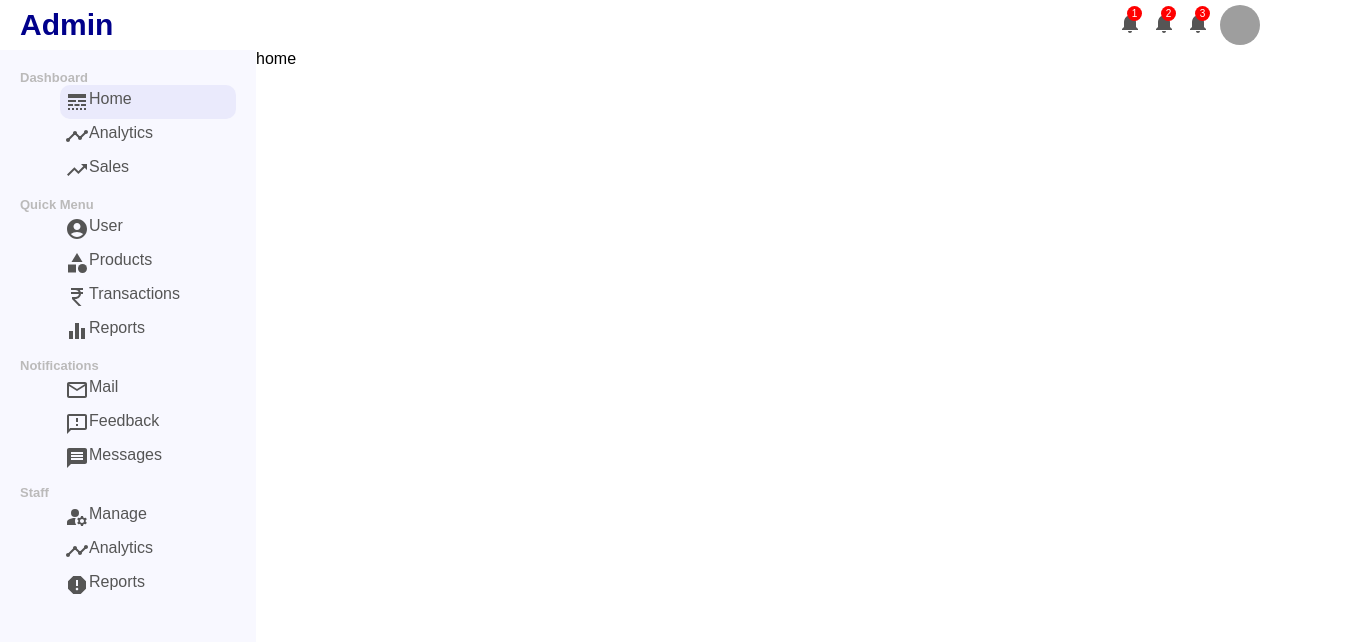
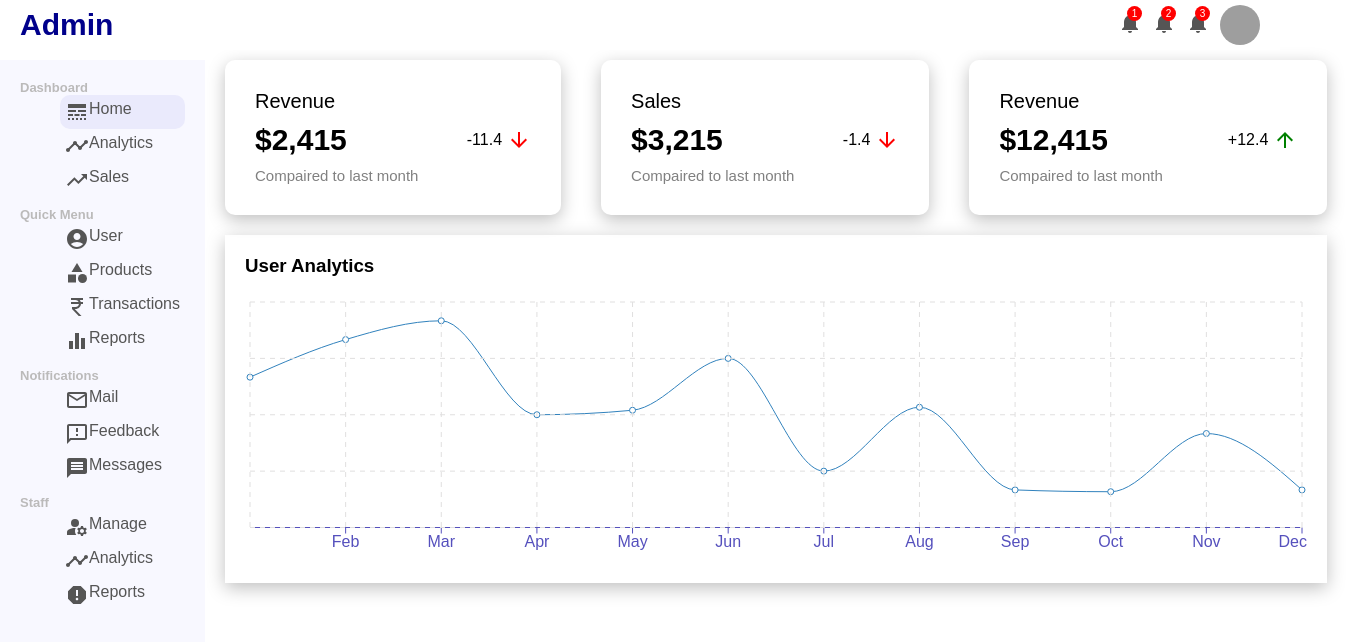
Before and after one commit to VishalRawatt/NetflixClone, a React (Create React App) app in the folder Admin/: page / in a window 1280 px wide. Shown: the top 642 px of the page, 1347 px wide, since content can reach past the window. Built offline with nearby package versions, Linux system fonts and the light colour scheme; grey boxes are pictures that could not be loaded.

Commit message:
recharts inside admin

```diff
--- a/Admin/package.json
+++ b/Admin/package.json
@@ -15,6 +15,7 @@
     "react": "^18.2.0",
     "react-dom": "^18.2.0",
     "react-scripts": "5.0.1",
+    "recharts": "^2.12.0",
     "styled-components": "^6.1.8",
     "web-vitals": "^2.1.4"
   },
--- a/Admin/src/App.css
+++ b/Admin/src/App.css
@@ -1,3 +1,4 @@
 .container{
     display: flex;
+    margin-top: 10px;
 }
--- /dev/null
+++ b/Admin/src/components/pages/charts/Chart.jsx
@@ -0,0 +1,69 @@
+import './chart.css' ;
+import { LineChart, Line, XAxis, CartesianGrid, Tooltip, ResponsiveContainer } from 'recharts';
+
+export default function Chart() {
+    const data = [
+        {
+          name: 'Jan',
+          "Active User": 4000
+        },
+        {
+          name: 'Feb',
+          "Active User": 5000
+        },
+        {
+          name: 'Mar',
+          "Active User": 5500
+        },
+        {
+          name: 'Apr',
+          "Active User": 3000
+        },
+        {
+          name: 'May',
+          "Active User": 3120
+        },
+        {
+          name: 'Jun',
+          "Active User": 4500
+        },
+        {
+          name: 'Jul',
+          "Active User": 1500
+        },
+        {
+          name: 'Aug',
+          "Active User": 3200
+        },
+        {
+          name: 'Sep',
+          "Active User": 1000
+        },
+        {
+          name: 'Oct',
+          "Active User": 952
+        },
+        {
+          name: 'Nov',
+          "Active User": 2500
+        },
+        {
+          name: 'Dec',
+          "Active User": 1000
+        },
+      ];
+  return (
+    <div className='chart'>
+      <h3 className="chartTitle">User Analytics</h3>
+      <ResponsiveContainer width="100%" aspect={4/1}>
+        <LineChart data ={data}>
+            <XAxis dataKey="name" stroke='#5550bd'/>
+            <Line type="monotone" dataKey="Active User" />
+            <Tooltip/>
+            <CartesianGrid stroke="#e0dfdf" strokeDasharray="5 5"/>
+
+        </LineChart>
+      </ResponsiveContainer>
+    </div>
+  )
+}
--- /dev/null
+++ b/Admin/src/components/pages/charts/chart.css
@@ -0,0 +1,9 @@
+.chart{
+    margin: 20px;
+    padding: 20px;
+    box-shadow: 0px 5px 17px 0px rgba(0, 0, 0, 0.25);
+}
+
+.chartTitle{
+    margin-bottom: 20px;
+}
--- a/Admin/src/components/pages/featuredinfo/Featuredinfo.jsx
+++ b/Admin/src/components/pages/featuredinfo/Featuredinfo.jsx
@@ -1,9 +1,33 @@
+import { ArrowDownward, ArrowUpward } from '@mui/icons-material';
 import './featuredinfo.css' ;
 
 export default function Featuredinfo() {
   return (
-    <div>
-
+    <div className='featured'>
+      <div className="featuredItem">
+        <span className="featuredTitle">Revenue</span>
+        <div className="featuredMoneyContainer">
+            <span className="featuredMoney">$2,415</span>
+            <span className="featuredMoneyRate">-11.4 <ArrowDownward className='featuredIcon negative'/></span>
+        </div>
+        <span className="featuredSub">Compaired to last month</span>
+      </div>
+      <div className="featuredItem">
+        <span className="featuredTitle">Sales</span>
+        <div className="featuredMoneyContainer">
+            <span className="featuredMoney">$3,215</span>
+            <span className="featuredMoneyRate">-1.4 <ArrowDownward className='featuredIcon negative'/></span>
+        </div>
+        <span className="featuredSub">Compaired to last month</span>
+      </div>
+      <div className="featuredItem">
+        <span className="featuredTitle">Revenue</span>
+        <div className="featuredMoneyContainer">
+            <span className="featuredMoney">$12,415</span>
+            <span className="featuredMoneyRate">+12.4 <ArrowUpward className='featuredIcon'/></span>
+        </div>
+        <span className="featuredSub">Compaired to last month</span>
+      </div>
     </div>
   )
 }
--- a/Admin/src/components/pages/featuredinfo/featuredinfo.css
+++ b/Admin/src/components/pages/featuredinfo/featuredinfo.css
@@ -0,0 +1,50 @@
+.featured {
+    width: 100%;
+    display: flex;
+    justify-content: space-between;
+}
+
+.featuredItem {
+    flex: 1;
+    margin: 0px 20px;
+    padding: 30px;
+    border-radius: 10px;
+    cursor: pointer;
+    box-shadow: 0px 5px 17px 0px rgba(0, 0, 0, 0.25);
+}
+
+.featuredTitle{
+    font-size: 20px;
+}
+
+.featuredMoneyContainer{
+    margin: 10px 0px;
+    display: flex;
+    align-items: center;
+}
+
+.featuredMoney{
+    font-size:30px ;
+    font-weight:600;
+}
+
+.featuredMoneyRate{
+    display: flex;
+    align-items: center;
+    margin-left: 120px ;
+}
+
+.featuredIcon{
+     font-size: 14px;
+     margin-left: 5px;
+     color: green;
+}
+
+.featuredIcon.negative{
+    color: red;
+}
+
+.featuredSub{
+    font-size: 15px;
+    color:grey;
+}
--- a/Admin/src/components/pages/home/Home.jsx
+++ b/Admin/src/components/pages/home/Home.jsx
@@ -1,9 +1,12 @@
+import Chart from '../charts/Chart';
+import Featuredinfo from '../featuredinfo/Featuredinfo';
 import './home.css' ;
 
 export default function Home() {
   return (
     <div className='home'>
-      home
+      <Featuredinfo/>
+      <Chart/>
     </div>
   )
 }
```
Also changed, not shown: 1 other file (tests, documents, lock files or other folders).
